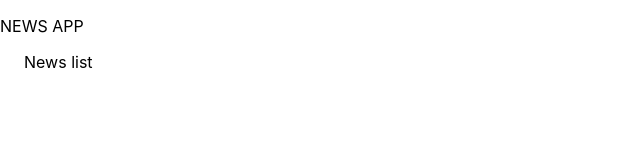
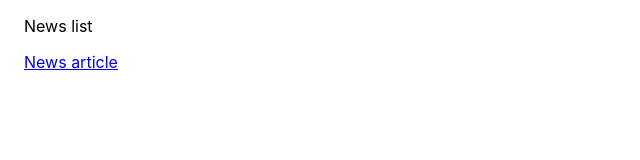
Before and after one commit to agatapst/news-app, a React (Create React App) app: page / in a window 1280 px wide. Shown: the top 160 px of the page, without its empty margins (0-640 px from the left). Built offline with nearby package versions, Linux system fonts and the light colour scheme.

Commit message:
Set up basic routes

```diff
--- a/package.json
+++ b/package.json
@@ -6,6 +6,9 @@
     "@material-ui/core": "^4.9.14",
     "react": "^16.13.1",
     "react-dom": "^16.13.1",
+    "react-helmet-async": "^1.0.6",
+    "react-router": "^5.2.0",
+    "react-router-dom": "^5.2.0",
     "react-scripts": "3.4.1"
   },
   "scripts": {
--- a/src/App.js
+++ b/src/App.js
@@ -1,14 +1,25 @@
 import React from 'react';
+import { BrowserRouter as Router, Switch, Route } from 'react-router-dom';
+import { Helmet, HelmetProvider } from 'react-helmet-async';
 import { NewsList } from 'pages/NewsList';
+import { Article } from 'pages/Article';
+
+import { PAGE_TITLE } from './config/constants';
+import { routes } from './config/routes';
 
 function App() {
   return (
-    <div>
-      <header className="App-header">
-        <p>NEWS APP</p>
-      </header>
-      <NewsList />
-    </div>
+    <>
+      <HelmetProvider>
+        <Helmet titleTemplate={PAGE_TITLE} defaultTitle={PAGE_TITLE} />
+      </HelmetProvider>
+      <Router>
+        <Switch>
+          <Route exact path={routes.home()} component={NewsList} />
+          <Route exact path={routes.article()} component={Article} />
+        </Switch>
+      </Router>
+    </>
   );
 }
 
--- /dev/null
+++ b/src/config/constants.js
@@ -0,0 +1 @@
+export const PAGE_TITLE = 'News App';
--- /dev/null
+++ b/src/config/routes.js
@@ -0,0 +1,4 @@
+export const routes = {
+  home: () => '/',
+  article: (id = ':id') => `/articles/${id}`,
+};
--- /dev/null
+++ b/src/pages/Article/index.js
@@ -0,0 +1,13 @@
+import React from 'react';
+import { useParams } from 'react-router-dom';
+import { Container } from '@material-ui/core';
+
+export const Article = () => {
+  const { id } = useParams();
+
+  return (
+    <Container>
+      <p>This is an article {id}</p>
+    </Container>
+  );
+};
--- a/src/pages/NewsList/index.js
+++ b/src/pages/NewsList/index.js
@@ -1,10 +1,13 @@
 import React from 'react';
+import { Link } from 'react-router-dom';
 import { Container } from '@material-ui/core';
+import { routes } from 'config/routes';
 
 export const NewsList = () => {
   return (
     <Container>
       <p>News list</p>
+      <Link to={routes.article(1)}>News article</Link>
     </Container>
   );
 };
```
Also changed, not shown: 1 other file (tests, documents, lock files or other folders).
